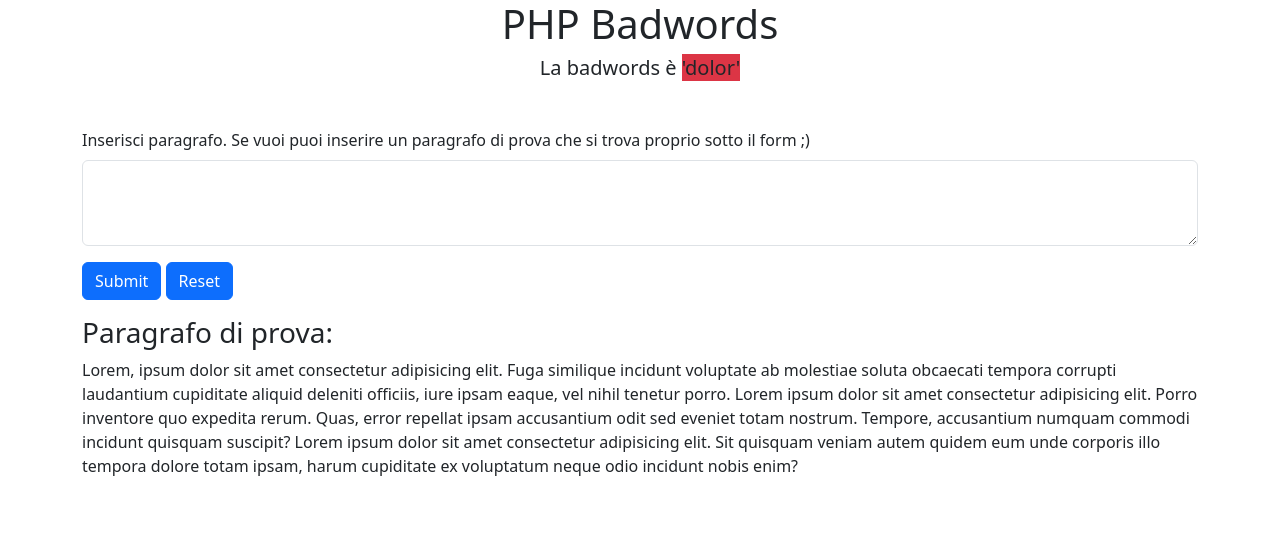
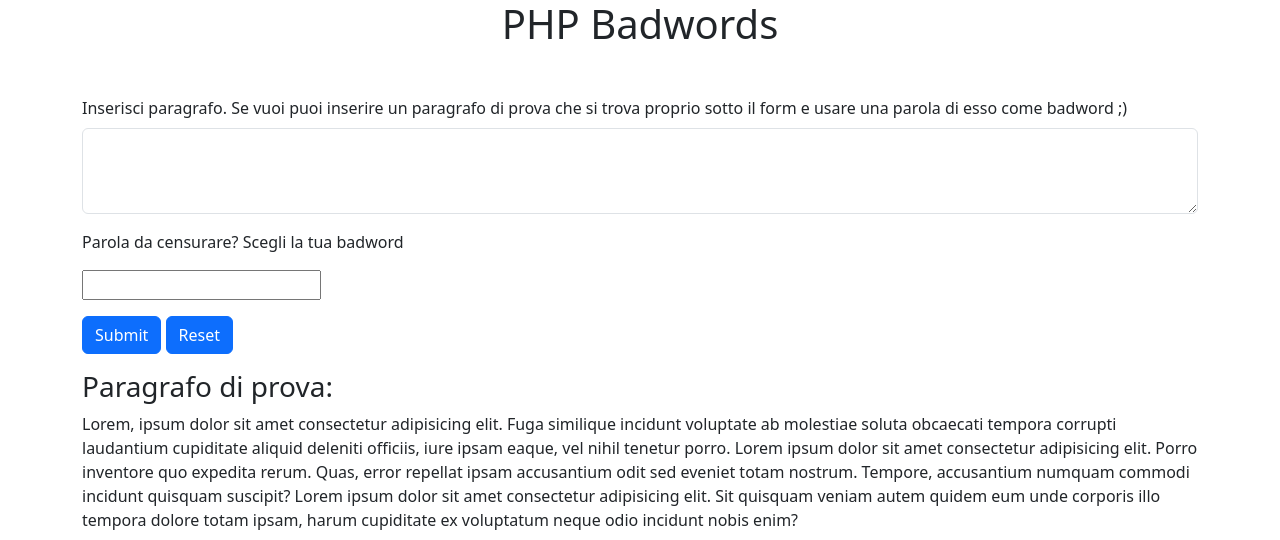
Before and after one commit to giuseppesciacca/php-badwords, a PHP site: page / in a window 1280 px wide. Shown: the top 540 px of the page. Run offline with PHP 8.4, Linux system fonts and the light colour scheme.

Commit message:
[add] choice your personal badword

```diff
--- a/index.php
+++ b/index.php
@@ -13,12 +13,15 @@
 
 <body>
     <h1 class="text-center">PHP Badwords</h1>
-    <h5 class="text-center">La badwords è <span class="bg-danger">'dolor'</span></h5>
     <div class="container my-5">
         <form action="myscript.php" method="post">
             <div class="mb-3">
-              <label for="paragraph" class="form-label">Inserisci paragrafo. Se vuoi puoi inserire un paragrafo di prova che si trova proprio sotto il form ;)</label>
+              <label for="paragraph" class="form-label">Inserisci paragrafo. Se vuoi puoi inserire un paragrafo di prova che si trova proprio sotto il form e usare una parola di esso come badword ;)</label>
               <textarea class="form-control mb-3" name="paragraph" id="paragraph" rows="3"></textarea>
+
+              <label class="mb-3" for="badword">Parola da censurare? Scegli la tua badword</label> <br>
+              <input class="mb-3" type="text" name="badword" id="badword"> <br>
+
               <button type="submit" class="btn btn-primary">Submit</button>
               <button type="reset" class="btn btn-primary">Reset</button>
             </div>
--- a/myscript.php
+++ b/myscript.php
@@ -1,7 +1,9 @@
 <?php
 $paragraph = $_POST["paragraph"];
+$badword = $_POST["badword"];
 
-$paragraph_censored = str_replace("dolor", "*****", $paragraph)
+$paragraph_censored = str_replace($badword, "***", $paragraph);
+
 ?>
 
 <!DOCTYPE html>
```
